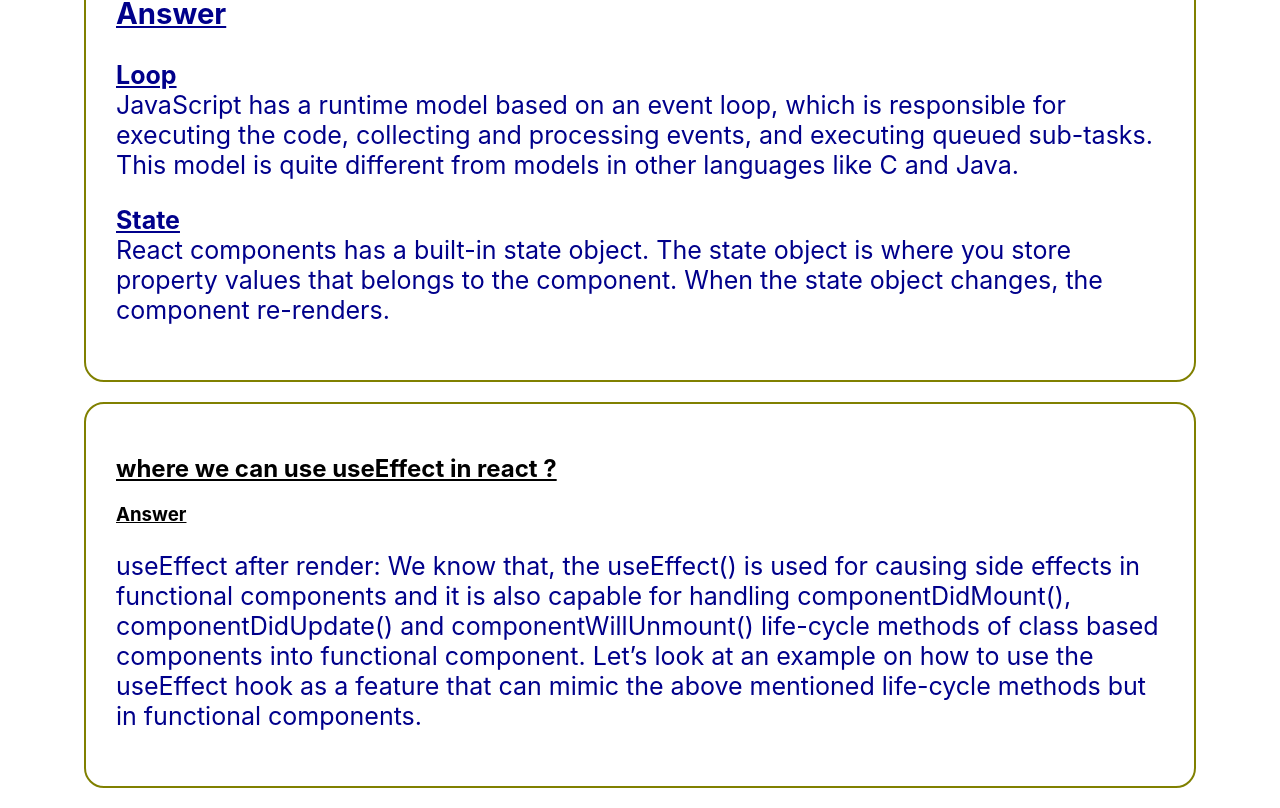
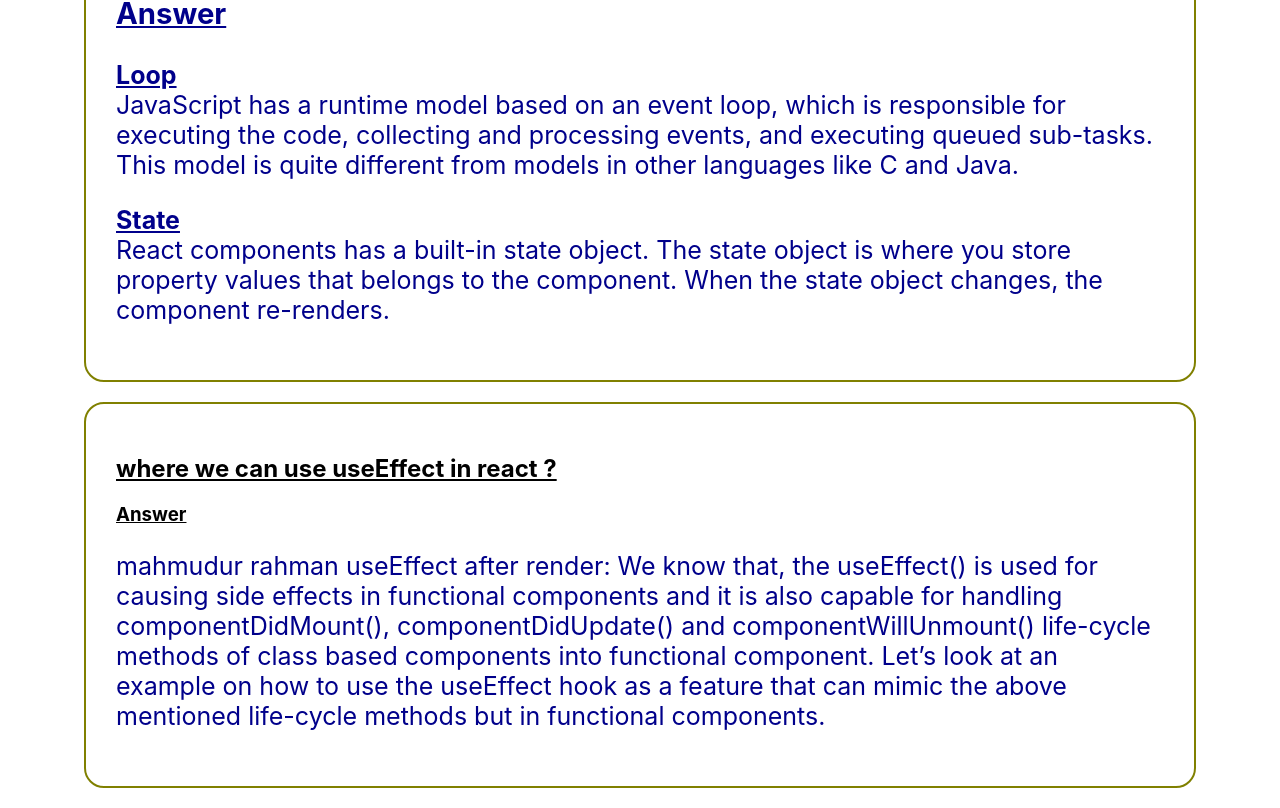
Before and after one commit to mahmudur987/active-health-assign-8, a React (Create React App) app: page / in a window 1280 px wide. Shown: the part 4121-4929 px from the top of the page. Built offline with nearby package versions, Linux system fonts and the light colour scheme.

Commit message:
few days before

```diff
--- a/src/Question/Question.js
+++ b/src/Question/Question.js
@@ -33,7 +33,7 @@ const Question = () => {
             <div className="question">
                 <h2>where we can use useEffect in react ?</h2>
                 <h3>Answer</h3>
-                <p>useEffect after render: We know that, the useEffect() is used for causing side effects in functional components and it is also capable for handling componentDidMount(), componentDidUpdate() and componentWillUnmount() life-cycle methods of class based components into functional component. Let’s look at an example on how to use the useEffect hook as a feature that can mimic the above mentioned life-cycle methods but in functional components. </p>
+                <p>  mahmudur rahman useEffect after render: We know that, the useEffect() is used for causing side effects in functional components and it is also capable for handling componentDidMount(), componentDidUpdate() and componentWillUnmount() life-cycle methods of class based components into functional component. Let’s look at an example on how to use the useEffect hook as a feature that can mimic the above mentioned life-cycle methods but in functional components. </p>
             </div>
 
 
```
